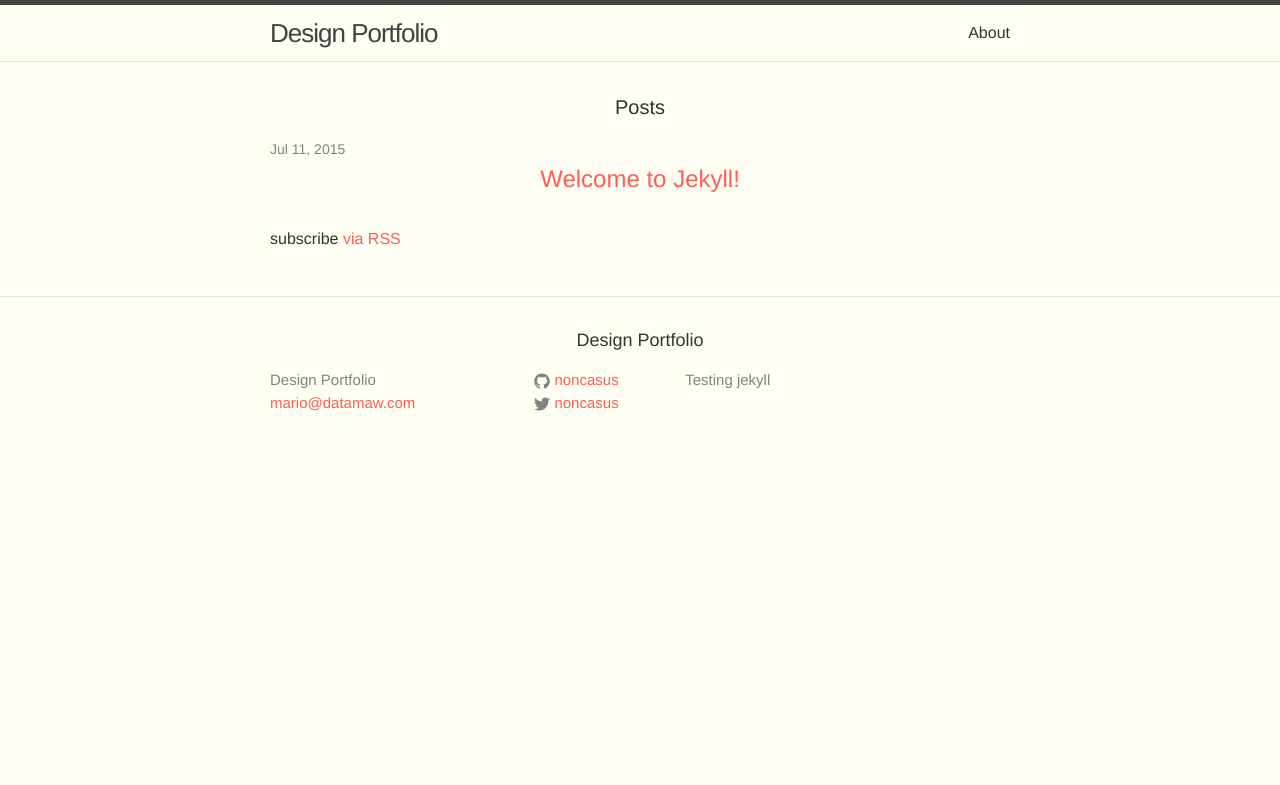
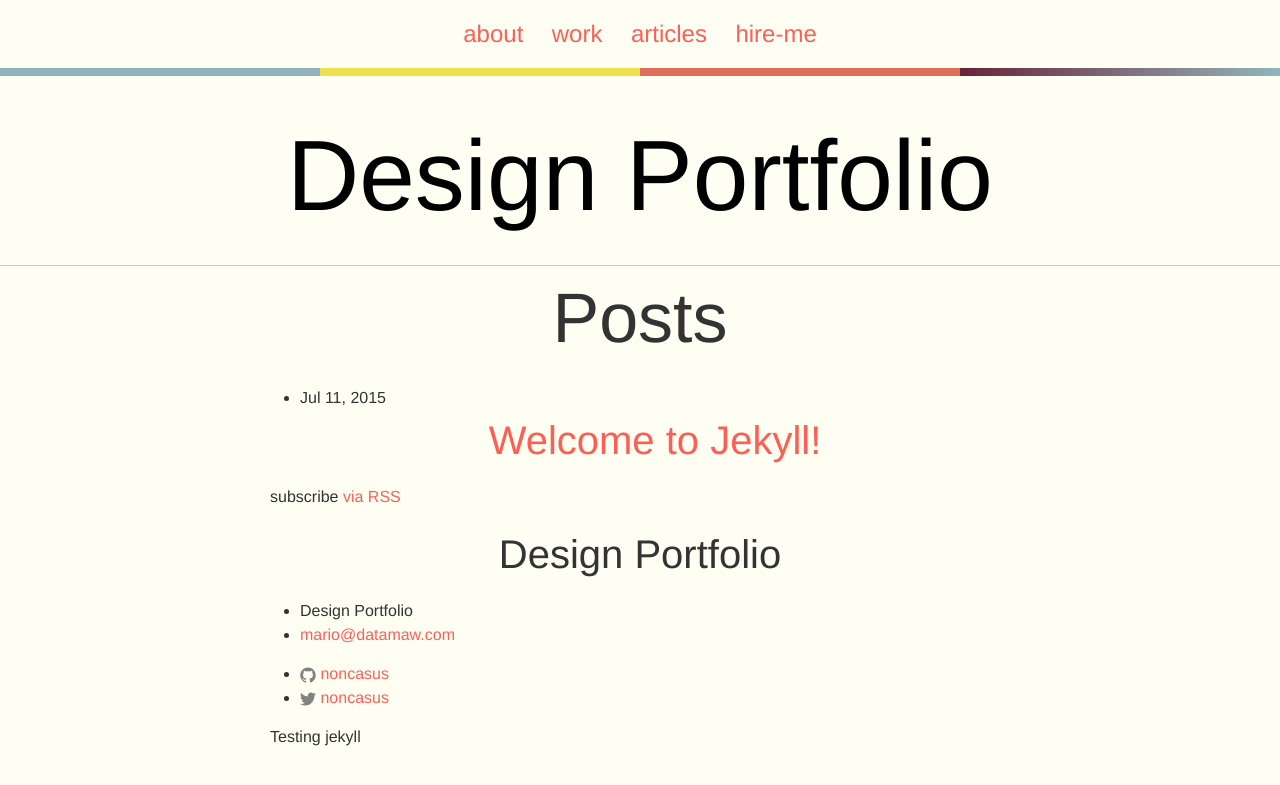
Before and after one commit to noncasus/jekyll-blog, a Jekyll site: the page built from index.html, in a window 1280 px wide. Shown: the top 785 px of the page. Built offline with Jekyll 4.4.1, drawn with Linux system fonts in a browser that asks for light colours.

Commit message:
header done

```diff
--- a/_includes/header.html
+++ b/_includes/header.html
@@ -1,27 +1,12 @@
-<header class="site-header">
-
-  <div class="wrapper">
-
-    <a class="site-title" href="{{ site.baseurl }}/">{{ site.title }}</a>
-
-    <nav class="site-nav">
-      <a href="#" class="menu-icon">
-        <svg viewBox="0 0 18 15">
-          <path fill="#424242" d="M18,1.484c0,0.82-0.665,1.484-1.484,1.484H1.484C0.665,2.969,0,2.304,0,1.484l0,0C0,0.665,0.665,0,1.484,0 h15.031C17.335,0,18,0.665,18,1.484L18,1.484z"/>
-          <path fill="#424242" d="M18,7.516C18,8.335,17.335,9,16.516,9H1.484C0.665,9,0,8.335,0,7.516l0,0c0-0.82,0.665-1.484,1.484-1.484 h15.031C17.335,6.031,18,6.696,18,7.516L18,7.516z"/>
-          <path fill="#424242" d="M18,13.516C18,14.335,17.335,15,16.516,15H1.484C0.665,15,0,14.335,0,13.516l0,0 c0-0.82,0.665-1.484,1.484-1.484h15.031C17.335,12.031,18,12.696,18,13.516L18,13.516z"/>
-        </svg>
-      </a>
-
-      <div class="trigger">
-        {% for page in site.pages %}
-          {% if page.title %}
-          <a class="page-link" href="{{ page.url | prepend: site.baseurl }}">{{ page.title }}</a>
-          {% endif %}
-        {% endfor %}
-      </div>
-    </nav>
-
-  </div>
-
+<nav class="site-nav">
+  <ul>
+    {% for link in site.links %}
+      <li>
+        <a href="{{ link.url }}">{{ link.title }}</a>
+      </li>
+    {% endfor %}
+  </ul>
+</nav>
+<header class="site-header gradient-bar">
+  <h1 class="site-title mega"><a href="/">Design Portfolio</a></h1>
 </header>
--- /dev/null
+++ b/_sass/_gradient-bar.scss
@@ -0,0 +1,17 @@
+.gradient-bar{
+    position:relative;
+
+    &:after{
+        content: "";
+        position:absolute;
+        top:0;
+        left:0;
+        width:100%;
+        height:0.5em;
+        background:linear-gradient(to right,
+                                    $blue-color 0%, $blue-color 25%,
+                                    $yellow-color 25%, $yellow-color 50%,
+                                    $red-color 50%, $red-color 75%,
+                                    $purple-color 75%, $blue-color 100%);
+    }
+}
--- a/_sass/_layout.scss
+++ b/_sass/_layout.scss
@@ -1,236 +1,23 @@
-/**
- * Site header
- */
-.site-header {
-    border-top: 5px solid $grey-color-dark;
-    border-bottom: 1px solid $grey-color-light;
-    min-height: 56px;
+.site-nav{
+    text-align:center;
 
-    // Positioning context for the mobile navigation icon
-    position: relative;
-}
-
-.site-title {
-    font-size: 26px;
-    line-height: 56px;
-    letter-spacing: -1px;
-    margin-bottom: 0;
-    float: left;
-
-    &,
-    &:visited {
-        color: $grey-color-dark;
+    ul{
+        margin:1em 0;
+        list-style:none;
+    }
+    li{
+        display:inline-block;
+        margin:0 0.5em;
+        font-size: 1.5em;
     }
 }
-
-.site-nav {
-    float: right;
-    line-height: 56px;
-
-    .menu-icon {
-        display: none;
-    }
-
-    .page-link {
-        color: $text-color;
-        line-height: $base-line-height;
-
-        // Gaps between nav items, but not on the first one
-        &:not(:first-child) {
-            margin-left: 20px;
-        }
-    }
-
-    @include media-query($on-palm) {
-        position: absolute;
-        top: 9px;
-        right: 30px;
-        background-color: $background-color;
-        border: 1px solid $grey-color-light;
-        border-radius: 5px;
-        text-align: right;
-
-        .menu-icon {
-            display: block;
-            float: right;
-            width: 36px;
-            height: 26px;
-            line-height: 0;
-            padding-top: 10px;
-            text-align: center;
-
-            > svg {
-                width: 18px;
-                height: 15px;
-
-                path {
-                    fill: $grey-color-dark;
-                }
-            }
-        }
-
-        .trigger {
-            clear: both;
-            display: none;
-        }
-
-        &:hover .trigger {
-            display: block;
-            padding-bottom: 5px;
-        }
-
-        .page-link {
-            display: block;
-            padding: 5px 10px;
-        }
+.site-title a{
+    color: #000;
+    &:hover{
+        text-decoration:none;
     }
 }
-
-
-
-/**
- * Site footer
- */
-.site-footer {
-    border-top: 1px solid $grey-color-light;
-    padding: $spacing-unit 0;
+.site-header{
+    padding: 2em 0 0;
+    border-bottom: 1px solid #ccc;
 }
-
-.footer-heading {
-    font-size: 18px;
-    margin-bottom: $spacing-unit / 2;
-}
-
-.contact-list,
-.social-media-list {
-    list-style: none;
-    margin-left: 0;
-}
-
-.footer-col-wrapper {
-    font-size: 15px;
-    color: $grey-color;
-    margin-left: -$spacing-unit / 2;
-    @extend %clearfix;
-}
-
-.footer-col {
-    float: left;
-    margin-bottom: $spacing-unit / 2;
-    padding-left: $spacing-unit / 2;
-}
-
-.footer-col-1 {
-    width: -webkit-calc(35% - (#{$spacing-unit} / 2));
-    width:         calc(35% - (#{$spacing-unit} / 2));
-}
-
-.footer-col-2 {
-    width: -webkit-calc(20% - (#{$spacing-unit} / 2));
-    width:         calc(20% - (#{$spacing-unit} / 2));
-}
-
-.footer-col-3 {
-    width: -webkit-calc(45% - (#{$spacing-unit} / 2));
-    width:         calc(45% - (#{$spacing-unit} / 2));
-}
-
-@include media-query($on-laptop) {
-    .footer-col-1,
-    .footer-col-2 {
-        width: -webkit-calc(50% - (#{$spacing-unit} / 2));
-        width:         calc(50% - (#{$spacing-unit} / 2));
-    }
-
-    .footer-col-3 {
-        width: -webkit-calc(100% - (#{$spacing-unit} / 2));
-        width:         calc(100% - (#{$spacing-unit} / 2));
-    }
-}
-
-@include media-query($on-palm) {
-    .footer-col {
-        float: none;
-        width: -webkit-calc(100% - (#{$spacing-unit} / 2));
-        width:         calc(100% - (#{$spacing-unit} / 2));
-    }
-}
-
-
-
-/**
- * Page content
- */
-.page-content {
-    padding: $spacing-unit 0;
-}
-
-.page-heading {
-    font-size: 20px;
-}
-
-.post-list {
-    margin-left: 0;
-    list-style: none;
-
-    > li {
-        margin-bottom: $spacing-unit;
-    }
-}
-
-.post-meta {
-    font-size: $small-font-size;
-    color: $grey-color;
-}
-
-.post-link {
-    display: block;
-    font-size: 24px;
-}
-
-
-
-/**
- * Posts
- */
-.post-header {
-    margin-bottom: $spacing-unit;
-}
-
-.post-title {
-    font-size: 42px;
-    letter-spacing: -1px;
-    line-height: 1;
-
-    @include media-query($on-laptop) {
-        font-size: 36px;
-    }
-}
-
-.post-content {
-    margin-bottom: $spacing-unit;
-
-    h2 {
-        font-size: 32px;
-
-        @include media-query($on-laptop) {
-            font-size: 28px;
-        }
-    }
-
-    h3 {
-        font-size: 26px;
-
-        @include media-query($on-laptop) {
-            font-size: 22px;
-        }
-    }
-
-    h4 {
-        font-size: 20px;
-
-        @include media-query($on-laptop) {
-            font-size: 18px;
-        }
-    }
-}
--- a/css/main.scss
+++ b/css/main.scss
@@ -59,5 +59,6 @@
 @import
         "base",
         "layout",
-        "syntax-highlighting"
+        "syntax-highlighting",
+        "gradient-bar"
 ;
```
